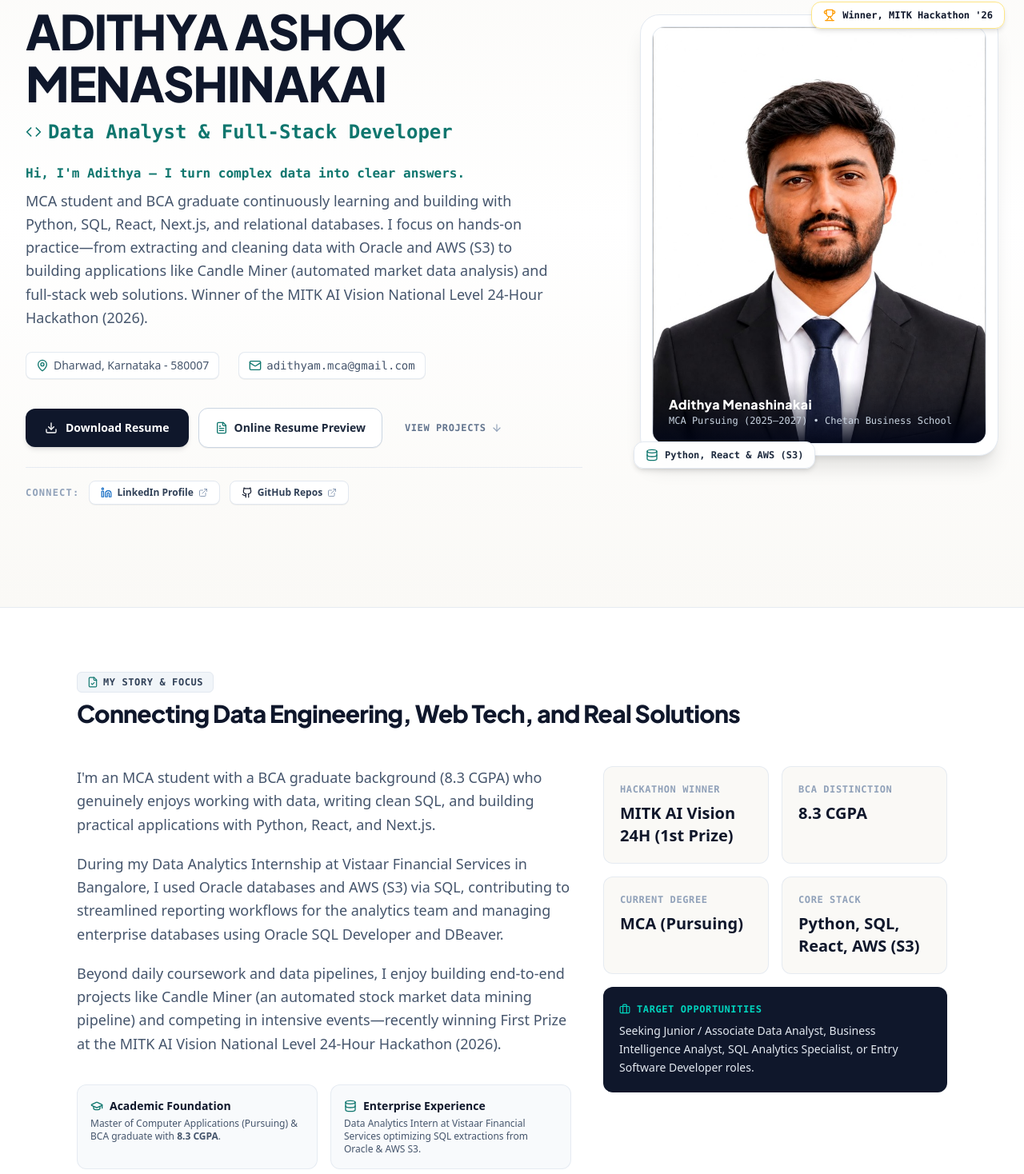
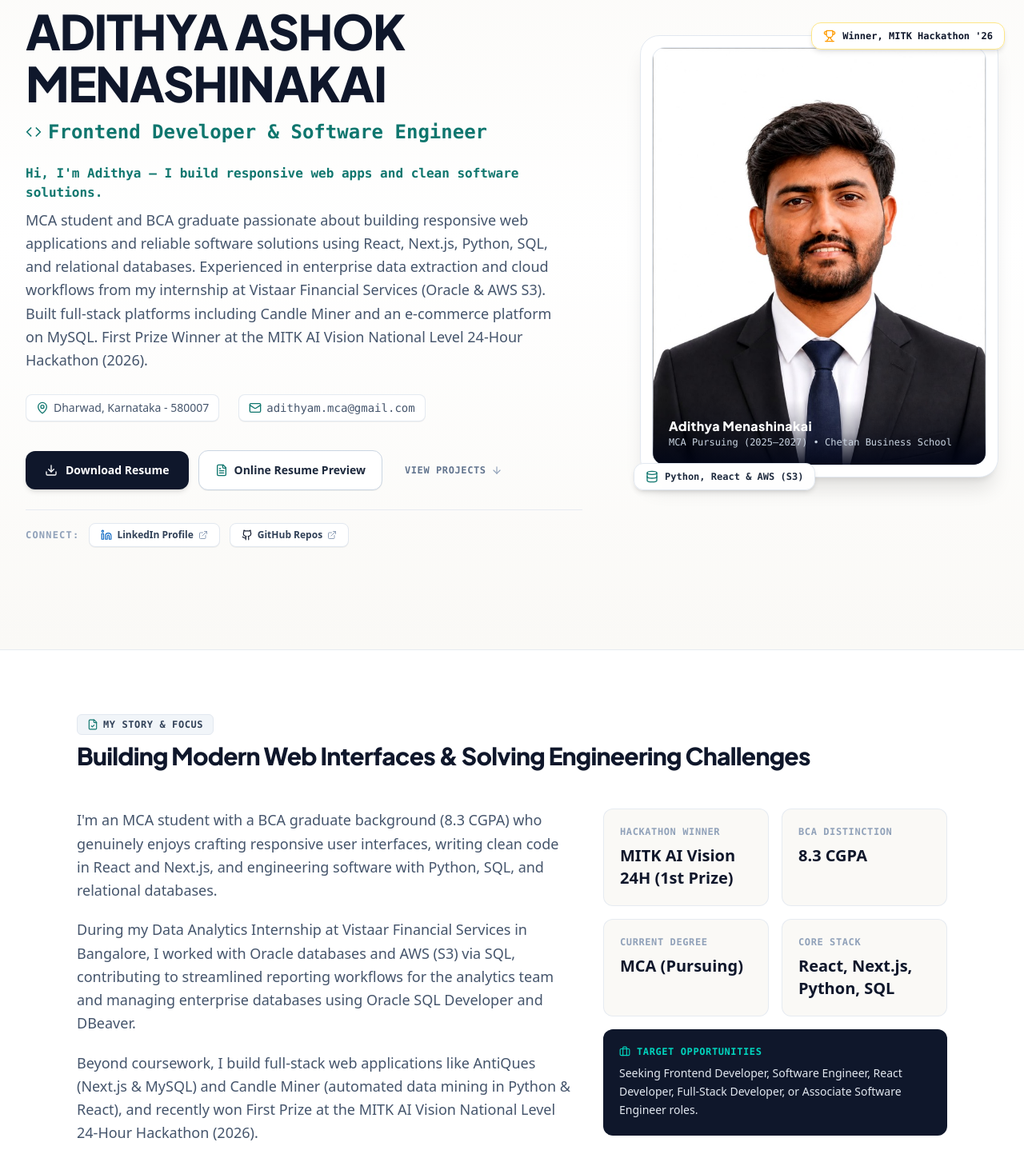
Before and after one commit to adithyam1432/Portfolio, a React (Vite) app: page / in a window 1280 px wide. Shown: the part 203-1671 px from the top of the page at 80% size. Built offline with nearby package versions, Linux system fonts and the light colour scheme.

Commit message:
Reposition target job roles to Frontend Developer and Software Engineer

```diff
--- a/index.html
+++ b/index.html
@@ -6,10 +6,10 @@
     <meta name="viewport" content="width=device-width, initial-scale=1.0" />
 
     <!-- Search Engine Optimization (SEO) Core Tags -->
-    <title>Adithya Menashinakai — Data Analyst & Software Developer | Python, SQL, Power BI</title>
-    <meta name="title" content="Adithya Menashinakai — Data Analyst & Software Developer | Python, SQL, Power BI" />
-    <meta name="description" content="Portfolio of Adithya Ashok Menashinakai. Data Analyst & Software Developer skilled in Python, SQL, Power BI, Tableau, Oracle Database, AWS S3, Pandas & React. MCA candidate with enterprise analytics experience." />
-    <meta name="keywords" content="Adithya Ashok Menashinakai, Adithya Menashinakai, Data Analyst, Software Developer, Python Developer, SQL Analyst, Power BI, Tableau, Oracle SQL Developer, AWS S3, Pandas, NumPy, MySQL, MCA Chetan Business School, BCA KLE Society, Data Extraction, Dharwad, Hubli, Bangalore, Karnataka" />
+    <title>Adithya Menashinakai — Frontend Developer & Software Engineer | React, Next.js, Python, SQL</title>
+    <meta name="title" content="Adithya Menashinakai — Frontend Developer & Software Engineer | React, Next.js, Python, SQL" />
+    <meta name="description" content="Portfolio of Adithya Ashok Menashinakai. Frontend Developer & Software Engineer skilled in React, Next.js, Python, SQL, Oracle, and AWS (S3). National Hackathon Winner (MITK AI Vision 2026)." />
+    <meta name="keywords" content="Adithya Ashok Menashinakai, Adithya Menashinakai, Frontend Developer, Software Engineer, React Developer, Next.js Developer, Python Developer, SQL, Oracle SQL, AWS S3, Pandas, NumPy, MySQL, MCA Chetan Business School, BCA KLE Society, Dharwad, Hubli, Bangalore, Karnataka" />
     <meta name="author" content="Adithya Ashok Menashinakai" />
     <meta name="robots" content="index, follow, max-image-preview:large, max-snippet:-1, max-video-preview:-1" />
     <meta name="googlebot" content="index, follow" />
@@ -20,16 +20,16 @@
     <meta property="og:locale" content="en_US" />
     <meta property="og:site_name" content="Adithya Menashinakai Portfolio" />
     <meta property="og:url" content="https://adithyam1432.github.io/Portfolio/" />
-    <meta property="og:title" content="Adithya Menashinakai — Data Analyst & Software Developer" />
-    <meta property="og:description" content="Explore verified analytics projects, Python data pipelines, SQL database extraction experience, and resume of Adithya Ashok Menashinakai." />
+    <meta property="og:title" content="Adithya Menashinakai — Frontend Developer & Software Engineer" />
+    <meta property="og:description" content="Explore frontend applications, full-stack projects, software engineering experience, and resume of Adithya Ashok Menashinakai." />
     <meta property="og:image" content="https://adithyam1432.github.io/Portfolio/assets/frameimg.jpeg" />
     <meta property="og:image:alt" content="Adithya Ashok Menashinakai Portrait" />
 
     <!-- Twitter Card SEO -->
     <meta property="twitter:card" content="summary_large_image" />
     <meta property="twitter:url" content="https://adithyam1432.github.io/Portfolio/" />
-    <meta property="twitter:title" content="Adithya Menashinakai — Data Analyst & Software Developer" />
-    <meta property="twitter:description" content="Explore verified analytics projects, Python data pipelines, SQL database extraction experience, and resume of Adithya Ashok Menashinakai." />
+    <meta property="twitter:title" content="Adithya Menashinakai — Frontend Developer & Software Engineer" />
+    <meta property="twitter:description" content="Explore frontend applications, full-stack projects, software engineering experience, and resume of Adithya Ashok Menashinakai." />
     <meta property="twitter:image" content="https://adithyam1432.github.io/Portfolio/assets/frameimg.jpeg" />
 
     <!-- Canonical URL -->
@@ -50,7 +50,7 @@
         "alternateName": "Adithya Menashinakai",
         "url": "https://adithyam1432.github.io/Portfolio/",
         "image": "https://adithyam1432.github.io/Portfolio/assets/frameimg.jpeg",
-        "jobTitle": "Data Analyst",
+        "jobTitle": "Frontend Developer & Software Engineer",
         "worksFor": {
           "@type": "Organization",
           "name": "Vistaar Financial Services Private Limited"
--- a/src/components/About.jsx
+++ b/src/components/About.jsx
@@ -76,7 +76,7 @@
                 <span>Target Opportunities</span>
               </div>
               <p className="text-sm text-slate-200 leading-relaxed font-medium">
-                Seeking Junior / Associate Data Analyst, Business Intelligence Analyst, SQL Analytics Specialist, or Entry Software Developer roles.
+                {about.targetOpportunities || "Seeking Frontend Developer, Software Engineer, React Developer, Full-Stack Developer, or Associate Software Engineer roles."}
               </p>
             </div>
           </div>
--- a/src/components/Contact.jsx
+++ b/src/components/Contact.jsx
@@ -26,7 +26,7 @@
             Get In Touch
           </h2>
           <p className="text-sm sm:text-base text-slate-600 max-w-xl">
-            Open for Data Analytics, Data Engineering, SQL Database Management, and Software Engineering positions.
+            Open for Frontend Developer, Software Engineer, React Developer, and Full-Stack Engineering positions.
           </p>
         </div>
 
--- a/src/components/Navbar.jsx
+++ b/src/components/Navbar.jsx
@@ -69,7 +69,7 @@
                 {portfolioData.personal.displayName}
               </span>
               <span className="text-[10px] font-mono text-slate-400 font-semibold tracking-wider uppercase hidden xs:inline-block">
-                Data & Software
+                Frontend & Software
               </span>
             </div>
           </a>
--- a/src/data/portfolioData.js
+++ b/src/data/portfolioData.js
@@ -2,9 +2,9 @@
   personal: {
     name: "ADITHYA ASHOK MENASHINAKAI",
     displayName: "Adithya Menashinakai",
-    title: "Data Analyst & Full-Stack Developer",
-    summary: "MCA student and BCA graduate continuously learning and building with Python, SQL, React, Next.js, and relational databases. I focus on hands-on practice—from extracting and cleaning data with Oracle and AWS (S3) to building applications like Candle Miner (automated market data analysis) and full-stack web solutions. Winner of the MITK AI Vision National Level 24-Hour Hackathon (2026).",
-    greeting: "Hi, I'm Adithya — I turn complex data into clear answers.",
+    title: "Frontend Developer & Software Engineer",
+    summary: "MCA student and BCA graduate passionate about building responsive web applications and reliable software solutions using React, Next.js, Python, SQL, and relational databases. Experienced in enterprise data extraction and cloud workflows from my internship at Vistaar Financial Services (Oracle & AWS S3). Built full-stack platforms including Candle Miner and an e-commerce platform on MySQL. First Prize Winner at the MITK AI Vision National Level 24-Hour Hackathon (2026).",
+    greeting: "Hi, I'm Adithya — I build responsive web apps and clean software solutions.",
     location: "Dharwad, Karnataka - 580007",
     email: "adithyam.mca@gmail.com",
     phone: "+91-9731572531",
@@ -13,23 +13,24 @@
     portfolioUrl: "https://adithyam1432.github.io/Portfolio/",
     profilePhoto: "./assets/frameimg.jpeg",
     resumePdf: "./assets/Adithya_Menashinakai_Resume.pdf",
-    availability: "Available for Data Analytics & Software Roles"
+    availability: "Available for Frontend Developer & Software Engineer Roles"
   },
 
   about: {
     badge: "My Story & Focus",
-    headline: "Connecting Data Engineering, Web Tech, and Real Solutions",
+    headline: "Building Modern Web Interfaces & Solving Engineering Challenges",
     paragraphs: [
-      "I'm an MCA student with a BCA graduate background (8.3 CGPA) who genuinely enjoys working with data, writing clean SQL, and building practical applications with Python, React, and Next.js.",
-      "During my Data Analytics Internship at Vistaar Financial Services in Bangalore, I used Oracle databases and AWS (S3) via SQL, contributing to streamlined reporting workflows for the analytics team and managing enterprise databases using Oracle SQL Developer and DBeaver.",
-      "Beyond daily coursework and data pipelines, I enjoy building end-to-end projects like Candle Miner (an automated stock market data mining pipeline) and competing in intensive events—recently winning First Prize at the MITK AI Vision National Level 24-Hour Hackathon (2026)."
+      "I'm an MCA student with a BCA graduate background (8.3 CGPA) who genuinely enjoys crafting responsive user interfaces, writing clean code in React and Next.js, and engineering software with Python, SQL, and relational databases.",
+      "During my Data Analytics Internship at Vistaar Financial Services in Bangalore, I worked with Oracle databases and AWS (S3) via SQL, contributing to streamlined reporting workflows for the analytics team and managing enterprise databases using Oracle SQL Developer and DBeaver.",
+      "Beyond coursework, I build full-stack web applications like AntiQues (Next.js & MySQL) and Candle Miner (automated data mining in Python & React), and recently won First Prize at the MITK AI Vision National Level 24-Hour Hackathon (2026)."
     ],
     highlights: [
       { label: "Hackathon Winner", value: "MITK AI Vision 24H (1st Prize)" },
       { label: "BCA Distinction", value: "8.3 CGPA" },
       { label: "Current Degree", value: "MCA (Pursuing)" },
-      { label: "Core Stack", value: "Python, SQL, React, AWS (S3)" }
-    ]
+      { label: "Core Stack", value: "React, Next.js, Python, SQL" }
+    ],
+    targetOpportunities: "Seeking Frontend Developer, Software Engineer, React Developer, Full-Stack Developer, or Associate Software Engineer roles."
   },
 
   skills: {
```
